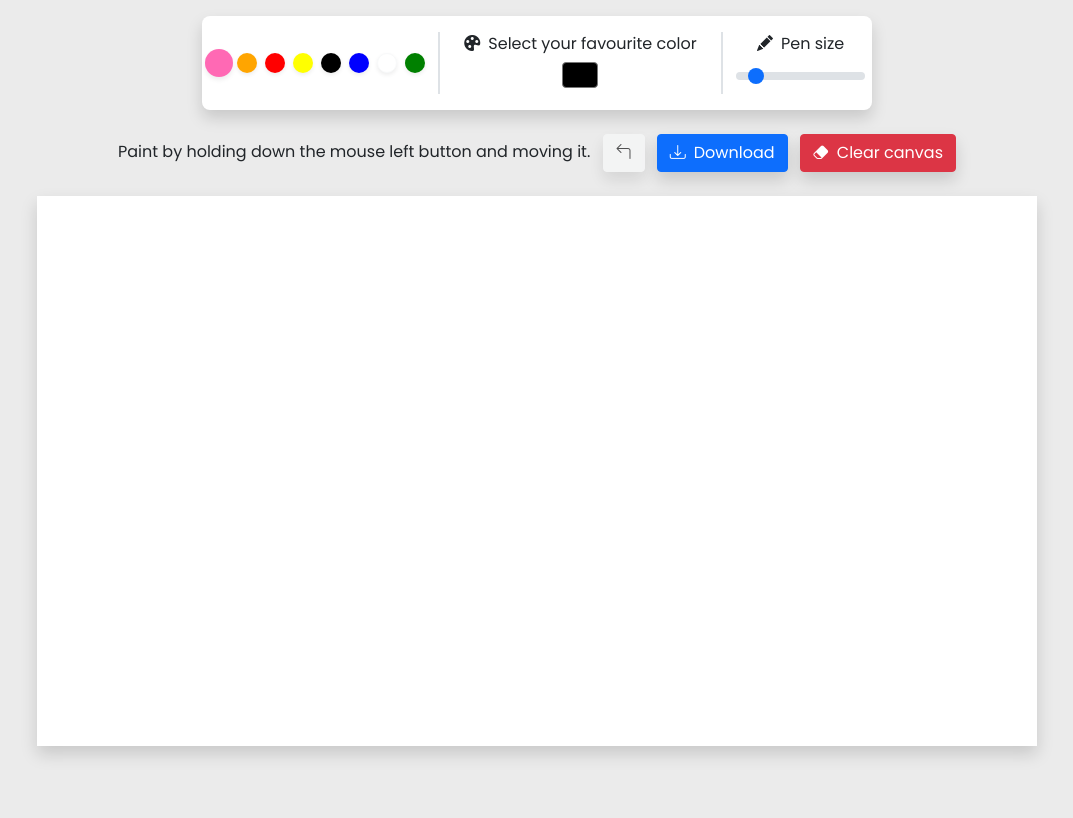
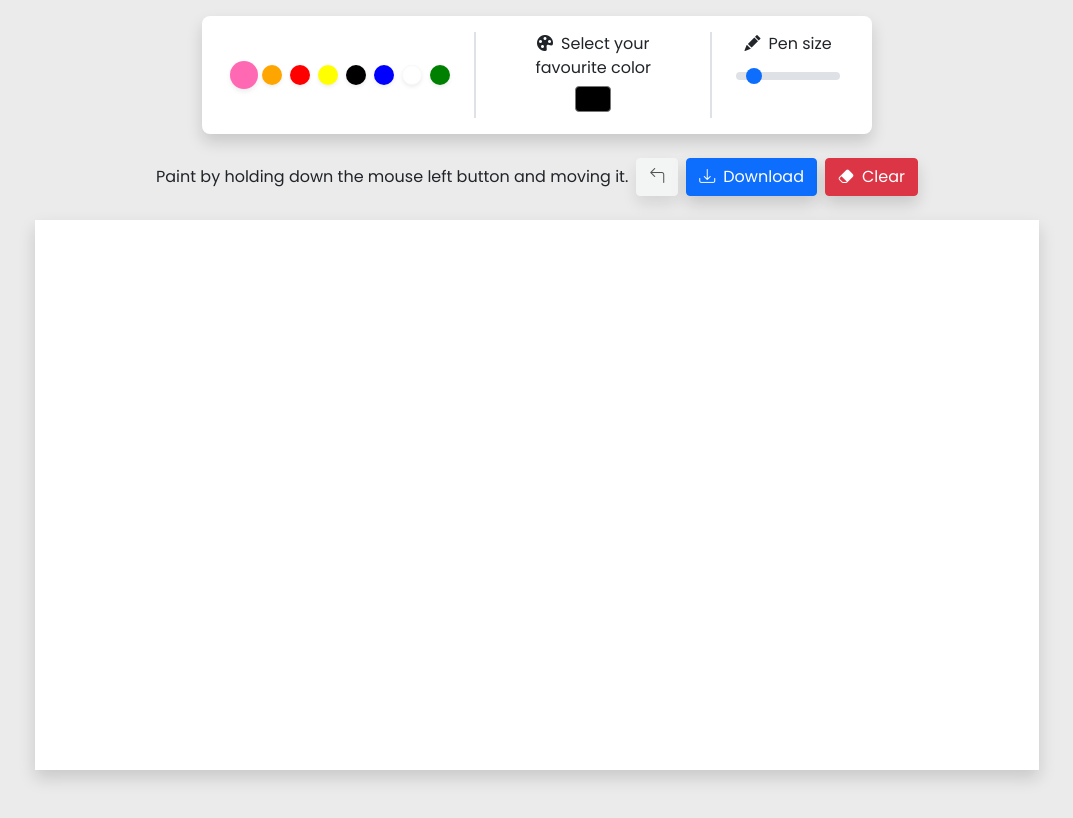
Before and after one commit to maxiovelar/Drawing-App-js, a website: page src/index.html in a window 1280 px wide. Shown: the whole page, without its empty margins (103-1176 px from the left). Drawn offline with nearby package versions, Linux system fonts and the light colour scheme.

Commit message:
Last details

```diff
--- a/scss/_styles.scss
+++ b/scss/_styles.scss
@@ -2,9 +2,23 @@
 
 @import url('https://fonts.googleapis.com/css2?family=Poppins:wght@400;600&display=swap');
 
+html {
+    height: 100%;
+    width: 100%;
+}
+
 html, body {
     margin: 0;
     padding: 0;
+    overflow-y: hidden;
+}
+
+#responsive-navbar {
+    display: none;
+}
+
+header {
+    // width: 75%;
 }
 
 #pen-tools {
@@ -56,3 +70,44 @@ i {
 .selected {
     transform:scale(1.4);
 }
+
+canvas {
+    width:1000px;
+    height:550px;
+    min-width: 90%;
+    min-height: 60%;
+}
+
+@media only screen and (max-width: 992px) {
+
+    main {
+        display: none;
+    }
+
+    #responsive-navbar {
+        display: block;
+    }
+
+    #advice {
+        display: none;
+    }
+
+    #pen-range {
+        max-width: 45%;
+        margin:auto;
+    }
+
+    #fav-container {
+        margin-top: 20px;
+        margin-bottom: 15px;
+    }
+
+    // div label {
+    //     display: none;
+    // }
+
+    canvas {
+        max-height: 75vh;
+    }
+
+}
--- a/src/index.html
+++ b/src/index.html
@@ -12,52 +12,120 @@
 
 <body class="bg-secondary">
 
-    <div class="container">
-
-
-        <header id="pen-tools" class="d-flex justify-content-around m-auto bg-white rounded-3 shadow py-3 mt-3 mb-2">
-            <div id="drawing-colors" class="d-flex justify-content-center align-items-center">
-                <div class="color-circle rounded-circle shadow-sm selected" data-color="hotpink" onclick="selectColor(this)"></div>
-                <div class="color-circle rounded-circle ms-2 shadow-sm" data-color="orange" onclick="selectColor(this)"></div>
-                <div class="color-circle rounded-circle ms-2 shadow-sm" data-color="red" onclick="selectColor(this)"></div>
-                <div class="color-circle rounded-circle ms-2 shadow-sm" data-color="yellow" onclick="selectColor(this)"></div>
-                <div class="color-circle rounded-circle ms-2 shadow-sm" data-color="black" onclick="selectColor(this)"></div>
-                <div class="color-circle rounded-circle ms-2 shadow-sm" data-color="blue" onclick="selectColor(this)"></div>
-                <div class="color-circle rounded-circle ms-2 shadow-sm border border-1 border-light" data-color="white" onclick="selectColor(this)"></div>
-                <div class="color-circle rounded-circle ms-2 shadow-sm" data-color="green" onclick="selectColor(this)"></div>
+    <div class="collapse" id="navbarToggleExternalContent">
+        <div class="bg-white p-4">
+            <div id="drawing-colors" class="d-flex justify-content-center align-items-center py-3">
+                <div class="color-circle rounded-circle shadow-sm selected" data-color="hotpink"
+                    onclick="selectColor(this)"></div>
+                <div class="color-circle rounded-circle ms-2 shadow-sm" data-color="orange" onclick="selectColor(this)">
+                </div>
+                <div class="color-circle rounded-circle ms-2 shadow-sm" data-color="red" onclick="selectColor(this)">
+                </div>
+                <div class="color-circle rounded-circle ms-2 shadow-sm" data-color="yellow" onclick="selectColor(this)">
+                </div>
+                <div class="color-circle rounded-circle ms-2 shadow-sm" data-color="black" onclick="selectColor(this)">
+                </div>
+                <div class="color-circle rounded-circle ms-2 shadow-sm" data-color="blue" onclick="selectColor(this)">
+                </div>
+                <div class="color-circle rounded-circle ms-2 shadow-sm border border-1 border-light" data-color="white"
+                    onclick="selectColor(this)"></div>
+                <div class="color-circle rounded-circle ms-2 shadow-sm" data-color="green" onclick="selectColor(this)">
+                </div>
             </div>
 
-            <div id="fav-container" class="border border-2 border-top-0 border-bottom-0 px-4">
+            <hr>
+
+            <div id="fav-container" class="px-2 py-3 text-center">
                 <label for="fav-color" class="form-label mb-0"><i class="bi bi-palette-fill"></i>Select your favourite
                     color</label>
                 <input type="color" name="fav-color" id="fav-color"
-                    class="form-control form-control-color border border-0 m-auto" value="#000000" onchange="favColor(this)">
+                    class="form-control form-control-color border border-0 m-auto" value="#000000"
+                    onchange="favColor(this)">
             </div>
 
-            <div id="pen-size" class="d-flex flex-column text-center mb-0">
+            <hr>
+
+            <div id="pen-size" class="d-flex flex-column text-center mb-0 pt-3">
                 <label for="pen-range" class="form-label mb-2"><i class="bi bi-pencil-fill"></i>Pen size</label>
                 <input type="range" id="pen-range" name="pen-range" class="form-range" value="6" step="2" min="2"
                     max="40" onclick="penSizeChange(this.value)">
             </div>
+        </div>
+    </div>
+    <nav id="responsive-navbar" class="navbar navbar-light bg-white shadow-sm py-1">
+        <div class="container-fluid ps-0">
+            <button class="navbar-toggler border border-0" type="button" data-bs-toggle="collapse"
+                data-bs-target="#navbarToggleExternalContent" aria-controls="navbarToggleExternalContent"
+                aria-expanded="false" aria-label="Toggle navigation">
+                <span class="navbar-toggler-icon"></span>
+            </button>
+            <h4 class="m-auto pe-5"><b>Drawing App</b></h4>
+        </div>
+    </nav> <!-- RESPONSIVE NAVBAR -->
 
-        </header> <!-- main -->
+    <div class="container-xl">
+
+        <main>
+            <header id="pen-tools" class="d-flex justify-content-around m-auto bg-white rounded-3 shadow p-3 mt-3 mb-2">
+                <div id="drawing-colors" class="d-flex justify-content-center align-items-center px-3">
+                    <div class="color-circle rounded-circle shadow-sm selected" data-color="hotpink"
+                        onclick="selectColor(this)"></div>
+                    <div class="color-circle rounded-circle ms-2 shadow-sm" data-color="orange"
+                        onclick="selectColor(this)">
+                    </div>
+                    <div class="color-circle rounded-circle ms-2 shadow-sm" data-color="red"
+                        onclick="selectColor(this)">
+                    </div>
+                    <div class="color-circle rounded-circle ms-2 shadow-sm" data-color="yellow"
+                        onclick="selectColor(this)">
+                    </div>
+                    <div class="color-circle rounded-circle ms-2 shadow-sm" data-color="black"
+                        onclick="selectColor(this)">
+                    </div>
+                    <div class="color-circle rounded-circle ms-2 shadow-sm" data-color="blue"
+                        onclick="selectColor(this)">
+                    </div>
+                    <div class="color-circle rounded-circle ms-2 shadow-sm border border-1 border-light"
+                        data-color="white" onclick="selectColor(this)"></div>
+                    <div class="color-circle rounded-circle ms-2 shadow-sm" data-color="green"
+                        onclick="selectColor(this)">
+                    </div>
+                </div>
+
+                <div id="fav-container" class="border border-2 border-top-0 border-bottom-0 mx-2 px-4">
+                    <label for="fav-color" class="form-label text-center mb-0"><i class="bi bi-palette-fill"></i>Select your
+                        favourite
+                        color</label>
+                    <input type="color" name="fav-color" id="fav-color"
+                        class="form-control form-control-color border border-0 m-auto" value="#000000"
+                        onchange="favColor(this)">
+                </div>
+
+                <div id="pen-size" class="d-flex flex-column text-center mb-0 px-3">
+                    <label for="pen-range" class="form-label mb-2"><i class="bi bi-pencil-fill"></i>Pen size</label>
+                    <input type="range" id="pen-range" name="pen-range" class="form-range" value="6" step="2" min="2"
+                        max="40" onclick="penSizeChange(this.value)">
+                </div>
+
+            </header>
+        </main> <!-- MAIN MENU LARGE DEVICES -->
 
         <section class="d-flex justify-content-center align-items-center pt-3 pb-4">
-            <p class="text-center mb-0">Paint by holding down the mouse left button and moving it.
-                <button id="btn-undo" class="btn btn-light d-inline-block shadow ms-2 disabled" data-bs-toggle="tooltip" data-bs-placement="top" title="Undo"><i class="bi bi-arrow-90deg-left ms-0 me-0"></i></button>
-                        <!-- <button id="btn-redo" class="btn btn-light d-inline-block shadow ms-2 disabled" data-bs-toggle="tooltip" data-bs-placement="top" title="Redo"><i class="bi bi-arrow-90deg-right ms-0 me-0"></i></button> -->
-                <a href="" id="download-btn" class="btn btn-primary d-inline-block align-items-center shadow ms-2" download="my_painting.png"><i
-                class="bi bi-download"></i>Download</a>
-                    <button id="clear-canvas" class="btn btn-danger d-inline-block shadow ms-2"><i
-                    class="bi bi-eraser-fill"></i>Clear canvas</a></button>
-            </p>
-        </section>
+            <p id="advice" class="text-center mb-0">Paint by holding down the mouse left button and moving it.</p>
+            <button id="btn-undo" class="btn btn-light shadow ms-2 disabled" data-bs-toggle="tooltip"
+                data-bs-placement="top" title="Undo"><i class="bi bi-arrow-90deg-left ms-0 me-0"></i></button>
+            <a href="" id="download-btn" class="btn btn-primary align-items-center shadow ms-2"
+                download="my_painting.png"><i class="bi bi-download"></i><span>Download</span></a>
+            <button id="clear-canvas" class="btn btn-danger shadow ms-2"><i
+                    class="bi bi-eraser-fill"></i><span>Clear</span></a></button>
+
+        </section> <!-- BUTTONS -->
 
         <div id="board" class="d-flex justify-content-center align-items-center mb-5">
-            <canvas width="1000px" height="550px" class="bg-white m-auto shadow"></canvas>
-        </div>
+            <canvas class="bg-white m-auto shadow"></canvas>
+        </div> <!-- CANVAS -->
 
-    </div> <!-- container -->
+    </div> <!-- MAIN CONTAINER -->
 
 
     <script src="../node_modules/bootstrap/dist/js/bootstrap.min.js"></script>
```
Also changed, not shown: css/main.css.
